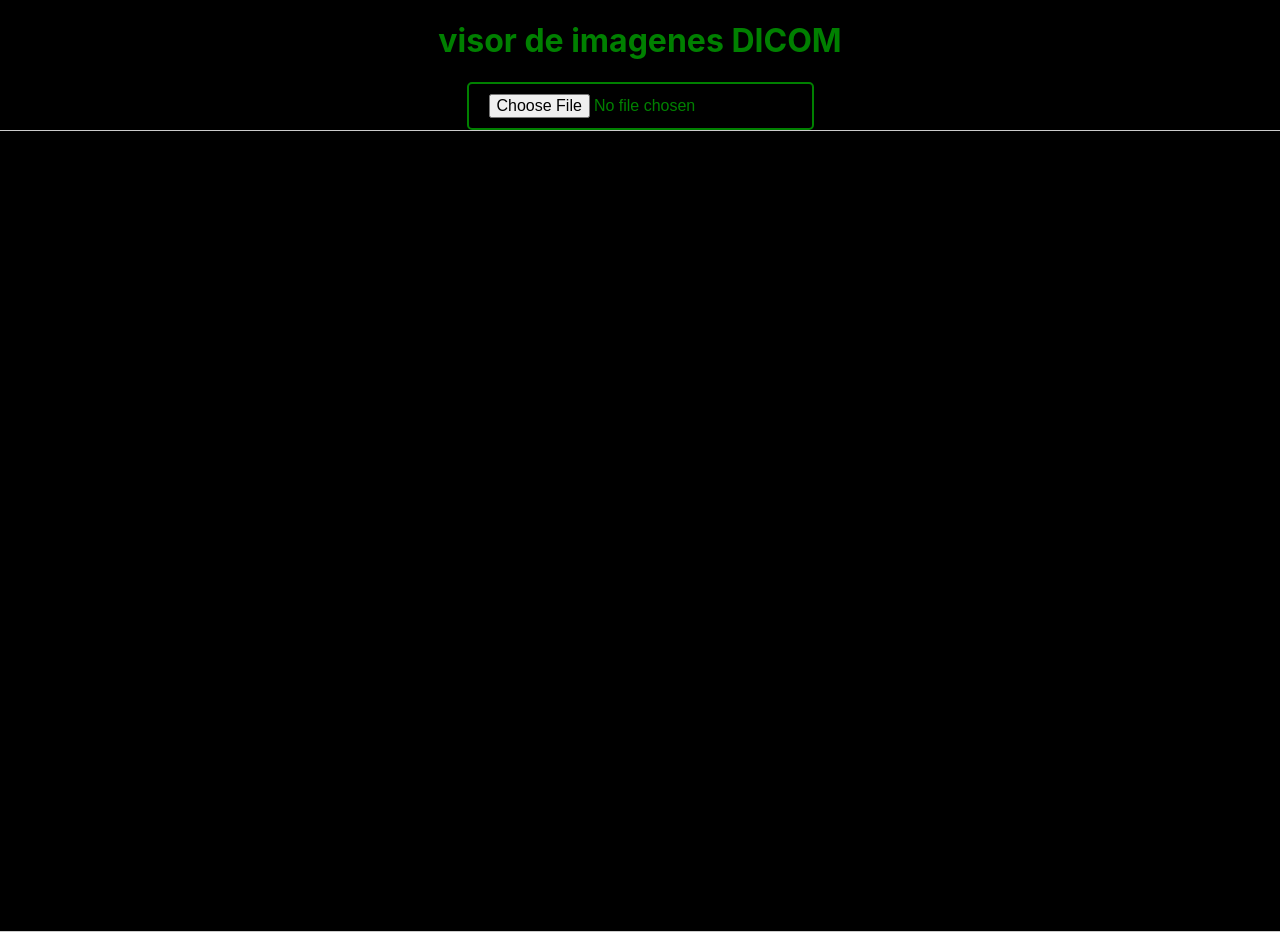
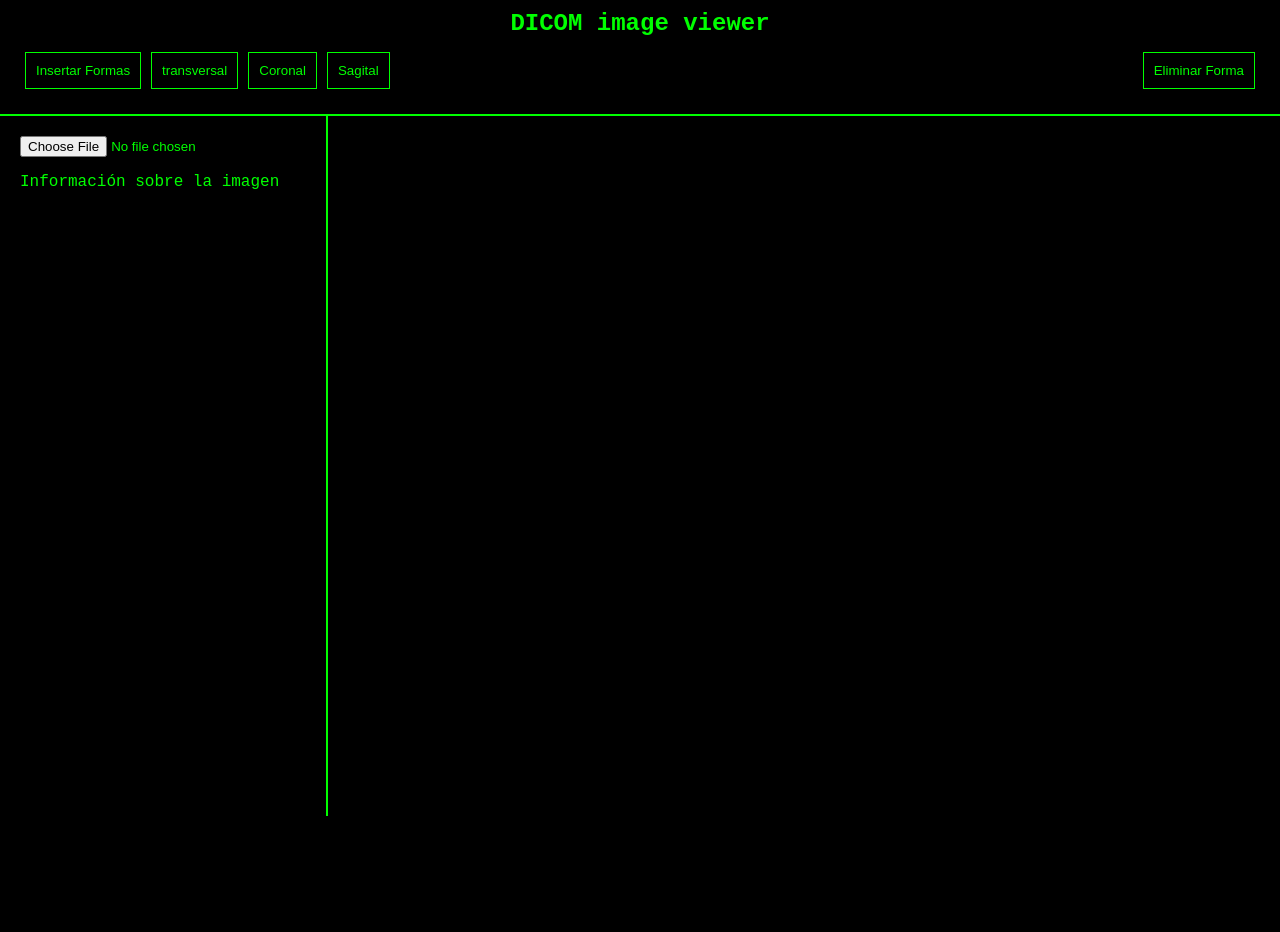
Before and after one commit to Choriporg/GRP-Wartel-2024-PROYINF, a React (Create React App) app: page / in a window 1280 px wide. After the commit the page ends 816 px from the top, so only its background shows below. Built offline with nearby package versions, Linux system fonts and the light colour scheme.

Commit message:
botones no funcionales y detalles esteticos

```diff
--- a/src/App.css
+++ b/src/App.css
@@ -1,56 +1,83 @@
 /* App.css */
 body {
+  margin: 0;
+  font-family: "Courier New", Courier, monospace;
+  background-color: black;
+  color: #00ff00;
+}
+
+.App-header {
+  text-align: center;
+  padding: 10px;
+  background-color: #000;
+  border-bottom: 2px solid #00ff00;
+}
+
+.App-header h1 {
+  margin: 0;
+  font-size: 24px;
+}
+
+.buttons-container {
+  display: flex;
+  justify-content: space-between;
+  padding: 10px;
+}
+
+.left-buttons {
+  display: flex;
+  flex-direction: row;
+  align-items: center;
+}
+
+.left-buttons button,
+.right-button button {
+  background-color: #000;
+  color: #00ff00;
+  border: 1px solid #00ff00;
+  padding: 10px;
+  margin: 5px;
+  cursor: pointer;
+}
+
+.left-buttons .sub-menu {
+  display: flex;
+  flex-direction: column;
+  position: realtive;
+  margin-top: 5px;
+}
+
+.left-buttons .sub-menu button {
+  margin: 5px 0;
+}
+
+.red-button {
+  background-color: red;
+  color: white;
+}
+
+main {
+  display: flex;
+  height: calc(100vh - 100px);
+}
+
+.info-section {
+  width: 30%;
+  padding: 20px;
+  border-right: 2px solid #00ff00;
+  overflow-y: auto;
+}
+
+.dicom-image {
+  width: 70%;
+  display: flex;
+  justify-content: center;
+  align-items: center;
   background-color: black;
 }
 
-.App {
-  /* "visor de imagenes DICOM"*/
-  display: flex;
-  flex-direction: column;
-  align-items: center;
-  justify-content: center;
-  min-height: 100vh;
-  color: green;
-}
-
-input[type="file"] {
-  border: none;
-  outline: none;
-  background-color: black;
-  color: green;
-  font-size: 16px;
-  padding: 10px 20px;
-  cursor: pointer;
-  border: 2px solid green;
-  border-radius: 5px;
-}
-
-
-input[type="file"]:hover {
-  border-color: darkgreen;
-}
-
-.image-container {
-  margin-top: 20px;
-}
-
-img {
+#dicomImage {
   width: 100%;
-  min-width: 100px;
-  max-width: 500px;
-  border: 2px solid green;
-  border-radius: 5px;
-}
-
-
-/* App.css */
-.dicom-image {
-  display: flex;
-  flex-direction: column;
-  align-items: center;
-  justify-content: center;
-  width: 100%;
-  height: 100vh;
-  border: 1px solid #ccc;
+  height: 100%;
   background-color: black;
 }
--- a/src/App.js
+++ b/src/App.js
@@ -1,4 +1,3 @@
-// App.js
 import React, { useState, useEffect } from "react";
 import * as cornerstone from "cornerstone-core";
 import * as cornerstoneWADOImageLoader from "cornerstone-wado-image-loader";
@@ -7,6 +6,7 @@ import "./App.css";
 
 function App() {
   const [imageSrc, setImageSrc] = useState(null);
+  const [showSubMenu, setShowSubMenu] = useState(false);
 
   useEffect(() => {
     if (imageSrc) {
@@ -57,11 +57,42 @@ function App() {
     });
   };
 
+  const toggleSubMenu = () => {
+    setShowSubMenu(!showSubMenu);
+  };
+
   return (
     <div className="App">
-      <h1>visor de imagenes DICOM</h1>
-      <input type="file" onChange={handleFileChange} />
-      <div className="dicom-image" id="dicomImage"></div>
+      <header className="App-header">
+        <h1>DICOM image viewer</h1>
+        <div className="buttons-container">
+          <div className="left-buttons">
+            <button onClick={toggleSubMenu}>Insertar Formas</button>
+            {showSubMenu && (
+              <div className="sub-menu">
+                <button>Elipse</button>
+                <button>Circulo</button>
+                <button>Poligonos</button>
+                <button>lineas</button>
+                <button>Angulos</button>
+              </div>
+            )}
+            <button>transversal</button>
+            <button>Coronal</button>
+            <button>Sagital</button>
+          </div>
+          <div className="right-button">
+            <button className="red-button">Eliminar Forma</button>
+          </div>
+        </div>
+      </header>
+      <main>
+        <div className="info-section">
+          <input type="file" onChange={handleFileChange} />
+          <p>Información sobre la imagen</p>
+        </div>
+        <div className="dicom-image" id="dicomImage"></div>
+      </main>
     </div>
   );
 }
```
Also changed, not shown: src/UploadView.js (deleted, +0 -33 lines), 1 other file (tests, documents, lock files or other folders).
